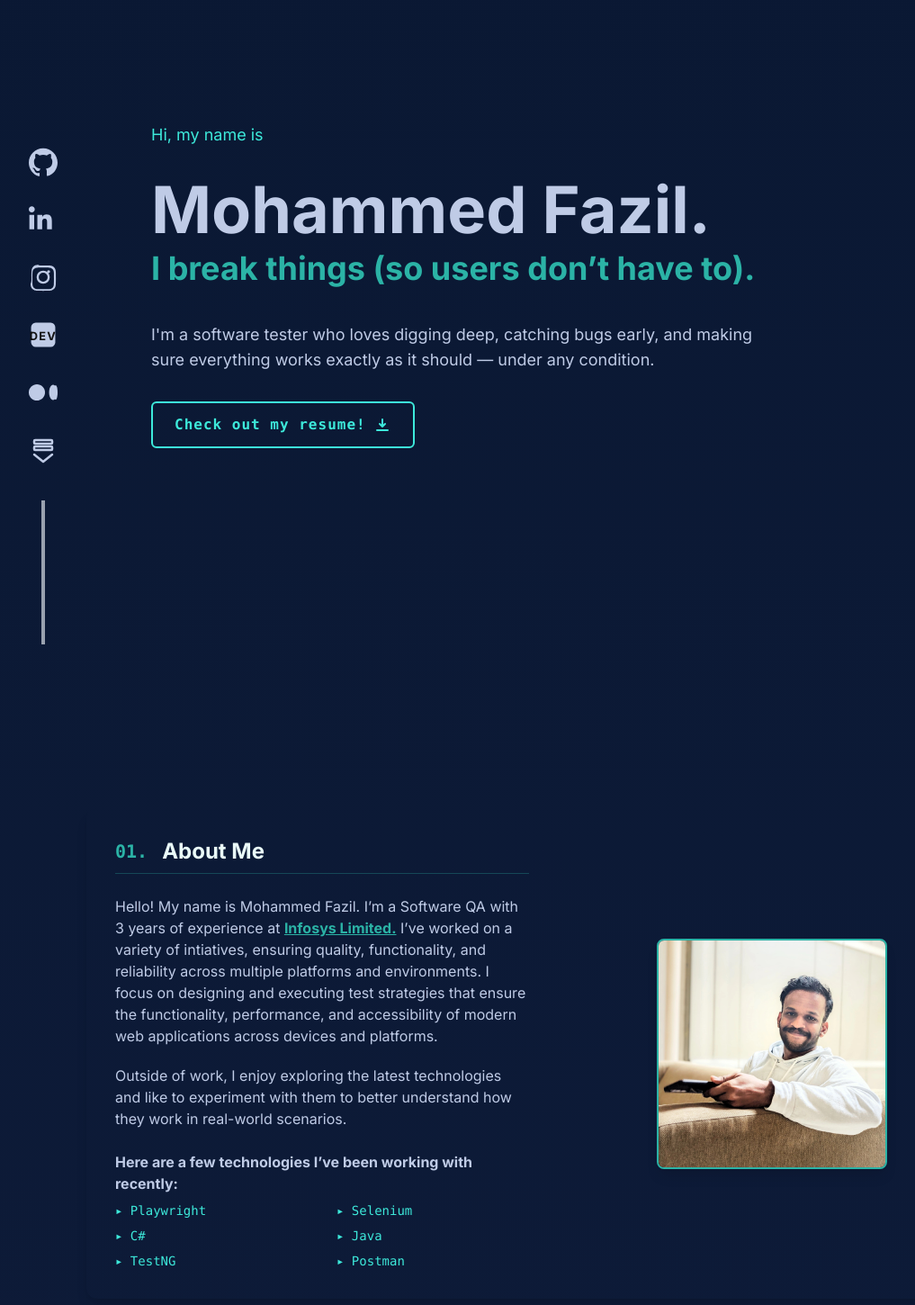
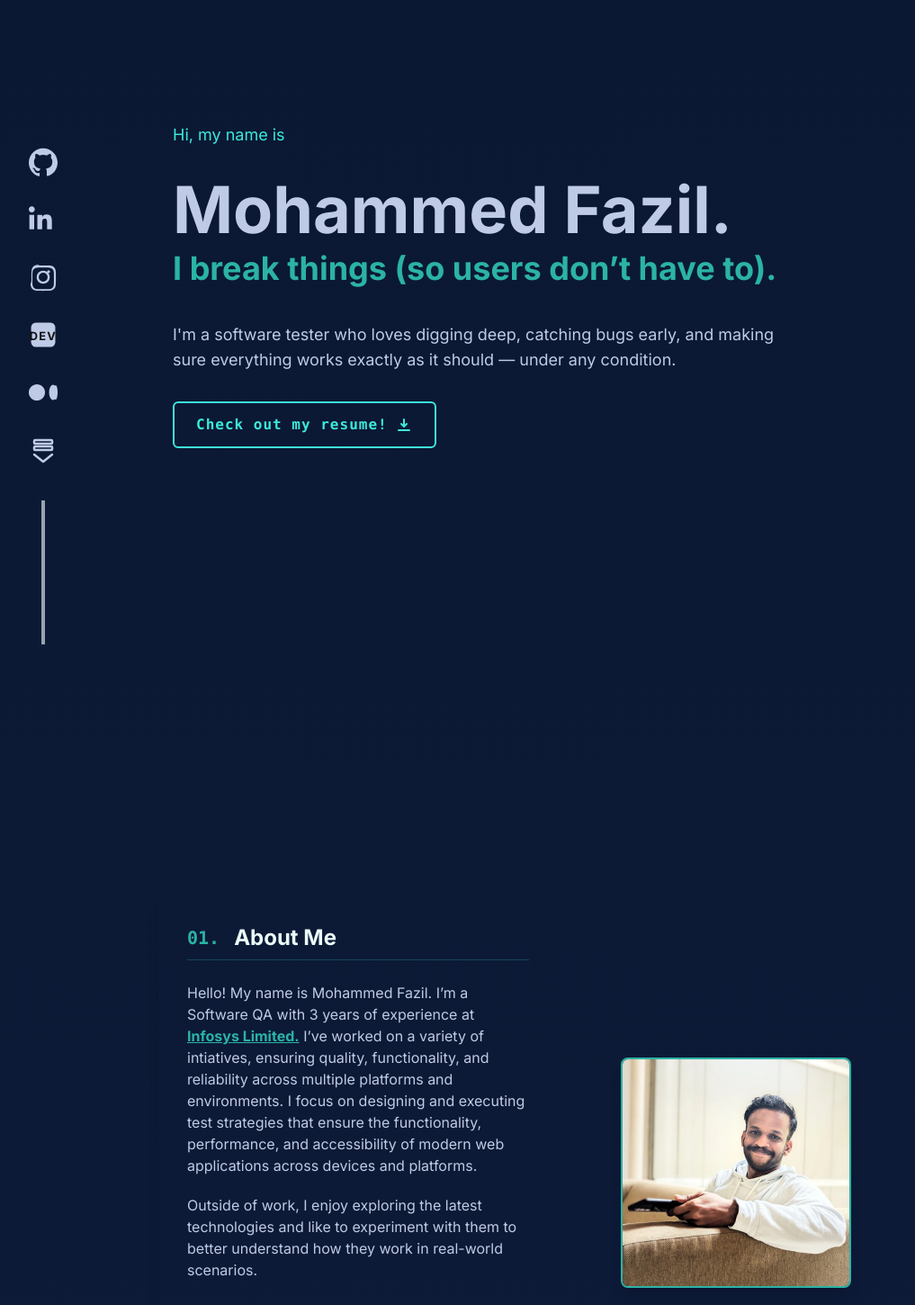
Before and after one commit to Fazil-Vallooran/my-portfolio, a Next.js app: page / in a window 1280 px wide. Shown: the part 120-1570 px from the top of the page at 90% size, without its empty margins (32-1049 px from the left). Built offline with nearby package versions, Linux system fonts and the light colour scheme.

Commit message:
fix: added section wrapper

```diff
--- /dev/null
+++ b/src/Components/SectionWrapper.jsx
@@ -0,0 +1,7 @@
+const SectionWrapper = ({ children, className = "" }) => (
+  <section className={`max-w-4xl w-full px-4 mb-24 ${className}`}>
+    {children}
+  </section>
+);
+
+export default SectionWrapper;
--- a/src/sections/About.jsx
+++ b/src/sections/About.jsx
@@ -1,4 +1,4 @@
-
+import SectionWrapper from "@components/SectionWrapper";
 import React from "react";
 
 const technologies = [
@@ -7,29 +7,55 @@ const technologies = [
   "C#",
   "Java",
   "TestNG",
-  "Postman"
+  "Postman",
 ];
 
 const About = () => (
-  <>
-    <section id="about" className="bg-primary rounded-xl shadow-lg p-4 md:p-8 mb-40 md:mb-80 max-w-xs sm:max-w-md md:max-w-5xl w-full flex flex-col md:flex-row gap-6 md:gap-10 items-center">
+  <SectionWrapper>
+    <section
+      id="about"
+      className="bg-primary rounded-xl shadow-lg p-4 md:p-8 mb-40 md:mb-80 max-w-xs sm:max-w-md md:max-w-5xl w-full flex flex-col md:flex-row gap-6 md:gap-10 items-center"
+    >
       <div className="w-full md:flex-1 relative z-50 mb-8 md:mb-0">
         <h2 className="text-xl md:text-2xl font-semibold mb-4 md:mb-6 text-secondary flex items-center gap-2 md:gap-4 border-b border-[#2bb3a6]/30 pb-2">
-          <span className="font-mono text-xl font-bold block" style={{color: '#2bb3a6'}}>01.</span>
+          <span
+            className="font-mono text-xl font-bold block"
+            style={{ color: "#2bb3a6" }}
+          >
+            01.
+          </span>
           <span className="text-[#eafaf8]">About Me</span>
         </h2>
         <div className="space-y-4 md:space-y-5 text-sm md:text-base text-secondary">
           <p>
-            Hello! My name is Mohammed Fazil. I’m a Software QA with 3 years of experience at <a href="https://www.infosys.com/" className="text-[#2bb3a6] underline font-semibold">Infosys Limited.</a> I’ve worked on a variety of intiatives, ensuring quality, functionality, and reliability across multiple platforms and environments. I focus on designing and executing test strategies that ensure the functionality, performance, and accessibility of modern web applications across devices and platforms.
+            Hello! My name is Mohammed Fazil. I’m a Software QA with 3 years of
+            experience at{" "}
+            <a
+              href="https://www.infosys.com/"
+              className="text-[#2bb3a6] underline font-semibold"
+            >
+              Infosys Limited.
+            </a>{" "}
+            I’ve worked on a variety of intiatives, ensuring quality,
+            functionality, and reliability across multiple platforms and
+            environments. I focus on designing and executing test strategies
+            that ensure the functionality, performance, and accessibility of
+            modern web applications across devices and platforms.
           </p>
           <p>
-            Outside of work, I enjoy exploring the latest technologies and like to experiment with them to better understand how they work in real-world scenarios.
+            Outside of work, I enjoy exploring the latest technologies and like
+            to experiment with them to better understand how they work in
+            real-world scenarios.
           </p>
           <div className="mt-6">
-            <span className="text-secondary font-semibold mb-2 block">Here are a few technologies I’ve been working with recently:</span>
+            <span className="text-secondary font-semibold mb-2 block">
+              Here are a few technologies I’ve been working with recently:
+            </span>
             <div className="grid grid-cols-1 md:grid-cols-2 gap-x-4 md:gap-x-8 gap-y-2 mt-2">
               {technologies.map((tech, idx) => (
-                <span key={tech} className="font-mono text-[#3de9da] text-sm">▸ {tech}</span>
+                <span key={tech} className="font-mono text-[#3de9da] text-sm">
+                  ▸ {tech}
+                </span>
               ))}
             </div>
           </div>
@@ -37,11 +63,15 @@ const About = () => (
       </div>
       <div className="w-full md:flex-1 flex justify-center items-center mt-6 md:mt-0 relative z-50">
         <div className="group rounded-lg overflow-hidden border-2 border-[#2bb3a6] bg-[#2bb3a6]/10 shadow-lg w-40 h-40 md:w-64 md:h-64 flex items-center justify-center transition-all duration-300 hover:scale-105 hover:shadow-2xl hover:border-[#3de9da] z-10">
-          <img src="/Fazil.jpeg" alt="Profile" className="object-cover w-full h-full transition-all duration-300 group-hover:brightness-110 group-hover:scale-105" />
+          <img
+            src="/Fazil.jpeg"
+            alt="Profile"
+            className="object-cover w-full h-full transition-all duration-300 group-hover:brightness-110 group-hover:scale-105"
+          />
         </div>
       </div>
     </section>
-  </>
+  </SectionWrapper>
 );
 
 export default About;
--- a/src/sections/Contact.jsx
+++ b/src/sections/Contact.jsx
@@ -1,6 +1,8 @@
+import SectionWrapper from "@components/SectionWrapper";
 import React from "react";
 
 const Contact = () => (
+  <SectionWrapper>
   <section id="contact" className="flex flex-col items-center justify-center py-16 md:py-32 px-2 md:px-4 w-full">
     <h2 className="text-[#3de9da] font-mono text-base md:text-lg font-bold mb-2 md:mb-4 tracking-wide">04. What's Next?</h2>
     <h3 className="text-3xl md:text-5xl font-extrabold text-secondary mb-4 md:mb-6 text-center">Get In Touch</h3>
@@ -14,6 +16,7 @@ const Contact = () => (
       Say Hello
     </a>
   </section>
+  </SectionWrapper>
 );
 
 export default Contact;
--- a/src/sections/Experience.jsx
+++ b/src/sections/Experience.jsx
@@ -1,6 +1,7 @@
 "use client";
 import React, { useState } from "react";
 import { AnimatePresence, motion } from "framer-motion";
+import SectionWrapper from "@components/SectionWrapper";
 
 const jobs = [
   {
@@ -53,6 +54,7 @@ const WorkExperience = () => {
   const [openMobileIndex, setOpenMobileIndex] = useState(null);
 
   return (
+    <SectionWrapper>
     <section
       className="w-full max-w-5xl xl:max-w-6xl mx-auto px-6 mt-24 mb-32 scroll-mt-32"
       id="work"
@@ -150,6 +152,7 @@ const WorkExperience = () => {
         })}
       </div>
     </section>
+    </SectionWrapper>
   );
 };
 
--- a/src/sections/Intro.jsx
+++ b/src/sections/Intro.jsx
@@ -1,6 +1,8 @@
+import SectionWrapper from "@components/SectionWrapper";
 import React from "react";
 
 const Intro = () => (
+  <SectionWrapper>
   <section className="mb-100 max-w-4xl w-full text-left ml-4 mt-64">
     <p className="text-accent text-lg mb-6" style={{ color: "#3de9da" }}>
       Hi, my name is
@@ -45,6 +47,7 @@ const Intro = () => (
       </svg>
     </a>
   </section>
+  </SectionWrapper>
 );
 
 export default Intro;
--- a/src/sections/Work.jsx
+++ b/src/sections/Work.jsx
@@ -1,6 +1,8 @@
+import SectionWrapper from "@components/SectionWrapper";
 import React from "react";
 
 const Work = () => (
+  <SectionWrapper>
   <section
   id="work"
   className="bg-primary rounded-xl shadow-lg p-6 mb-320 mt-240 max-w-4xl w-full"
@@ -14,6 +16,7 @@ const Work = () => (
       Work content goes here.
     </p>
   </section>
+  </SectionWrapper>
 );
 
 export default Work;
--- a/tailwind.config.js
+++ b/tailwind.config.js
@@ -1,21 +1,17 @@
 // tailwind.config.js
 module.exports = {
-  darkMode: 'class',
   content: [
-    "./src/**/*.{js,jsx,ts,tsx}",
+    "./app/**/*.{js,ts,jsx,tsx}",
+    "./components/**/*.{js,ts,jsx,tsx}",
   ],
   theme: {
     extend: {
       colors: {
-        primary: '#0a192f', // dark blue background (dark)
-        accent: '#00e6a8',  // brighter teal accent
-        secondary: '#bfcbe6', // lighter blue/gray text for dark
-        // Light theme colors
-        'primary-light': '#f4f8fb', // very light blue background
-        'secondary-light': '#1a202c', // dark gray text for light
-        'accent-light': '#00796b', // deep teal accent for light
+        accent: "#2bb3a6",
+        dark: "#18181b",
+        light: "#f5f5f5",
       },
     },
   },
   plugins: [],
-}
+};
```
